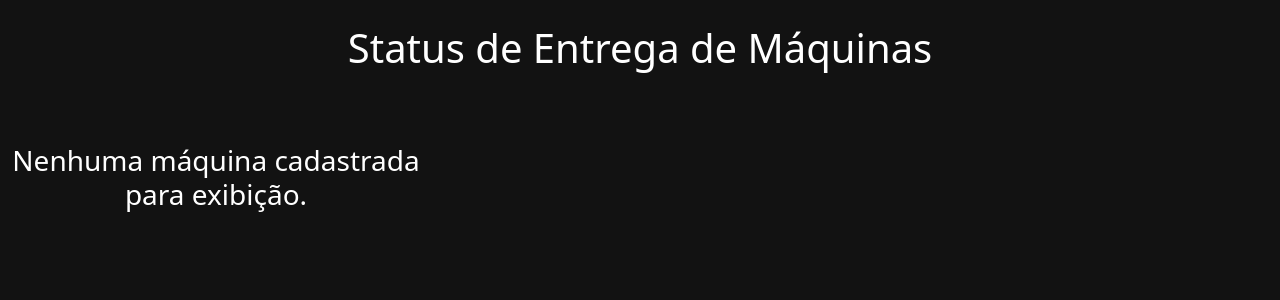
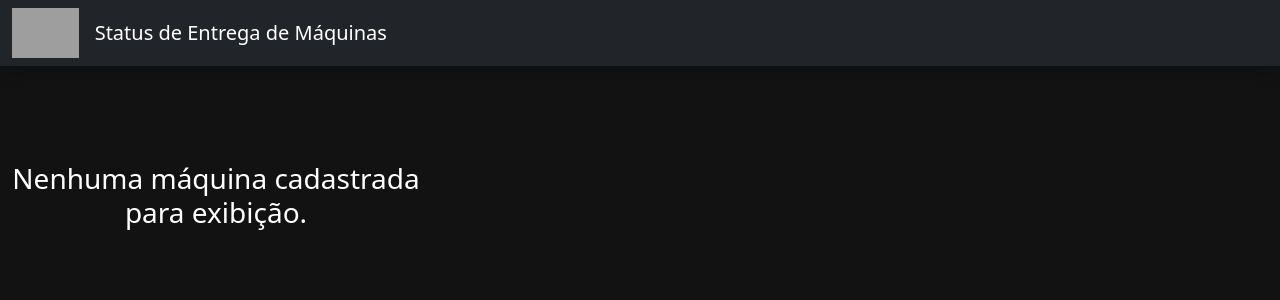
Before and after one commit to mtromel/dashsys, a Django app: page /dashboard/ in a window 1280 px wide. Shown: the top 300 px of the page. Run offline with Django 5.2, Linux system fonts and the light colour scheme; data that the repository does not hold is empty; grey boxes are pictures that could not be loaded.

Commit message:
adicionado logo GDB nas páginas do sistema

```diff
--- a/dash/templates/dashboard.html
+++ b/dash/templates/dashboard.html
@@ -19,8 +19,16 @@
     </style>
 </head>
 <body>
+    <nav class="navbar navbar-dark bg-dark mb-4 shadow">
+        <div class="container-fluid d-flex align-items-center">
+            <img src="{% static "img/logo.jpg" %}}" alt= "Logo GDB" height="50" class="d-inline-block align-text-top me-3">
+            <span class="navbar-brand mb-0 h1">Status de Entrega de Máquinas</span>
+
+            <div class="text-white ms-auto" id="current-time"></div>
+        </div>
+    </nav>
     <div class="container-fluid py-4">
-        <h1 class="text-center mb-4 text-white">Status de Entrega de Máquinas</h1>
+        {% comment %} <h1 class="text-center mb-4 text-white">Status de Entrega de Máquinas</h1> {% endcomment %}
 
         <div class="row row-cols-1 row-cols-md-2 row-cols-lg-3 row-cols-xxl-4 g-3">
             {% for m in maquinas %}
--- a/dashsys/urls.py
+++ b/dashsys/urls.py
@@ -22,3 +22,7 @@ urlpatterns = [
     path('admin/', admin.site.urls),
     path('dashboard/', dashboard_pcp, name='dashboard'),
 ]
+
+admin.site.site_header = "GDB Metalmachinery"
+admin.site.site_title = "Admin GDB"
+admin.site.index_title = "Controle de Produção PCP"
```
Also changed, not shown: dash/static/css/custom_admin.css (+9 -0 lines), dash/static/img/logo.jpg (added).
